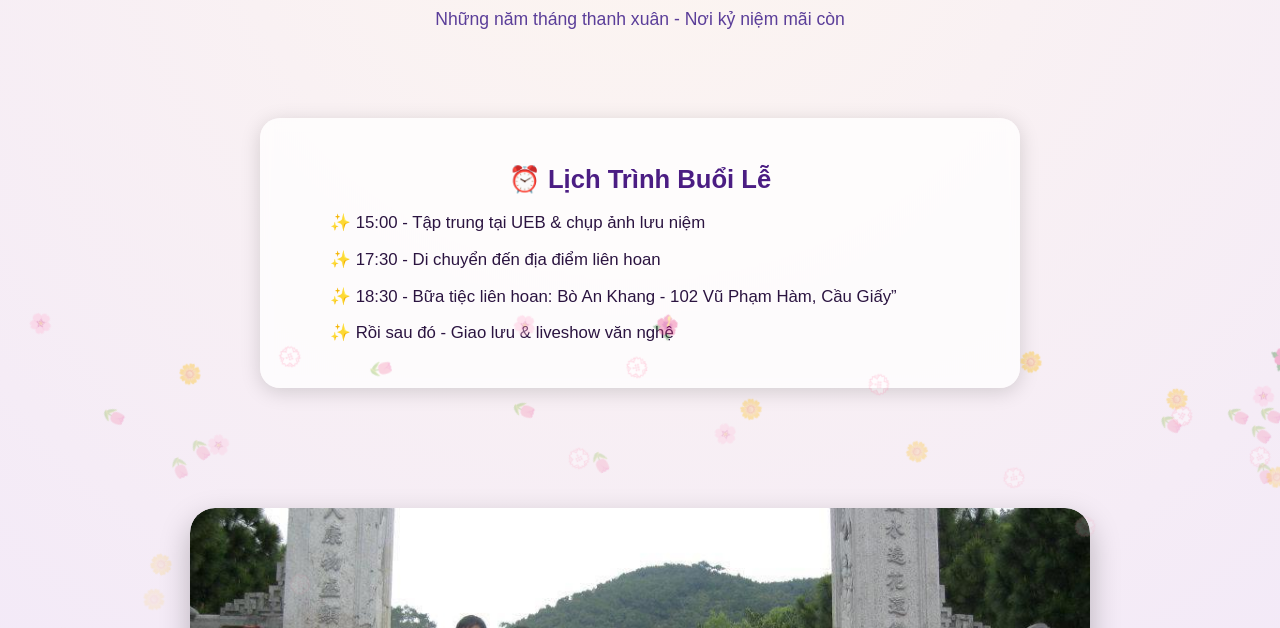
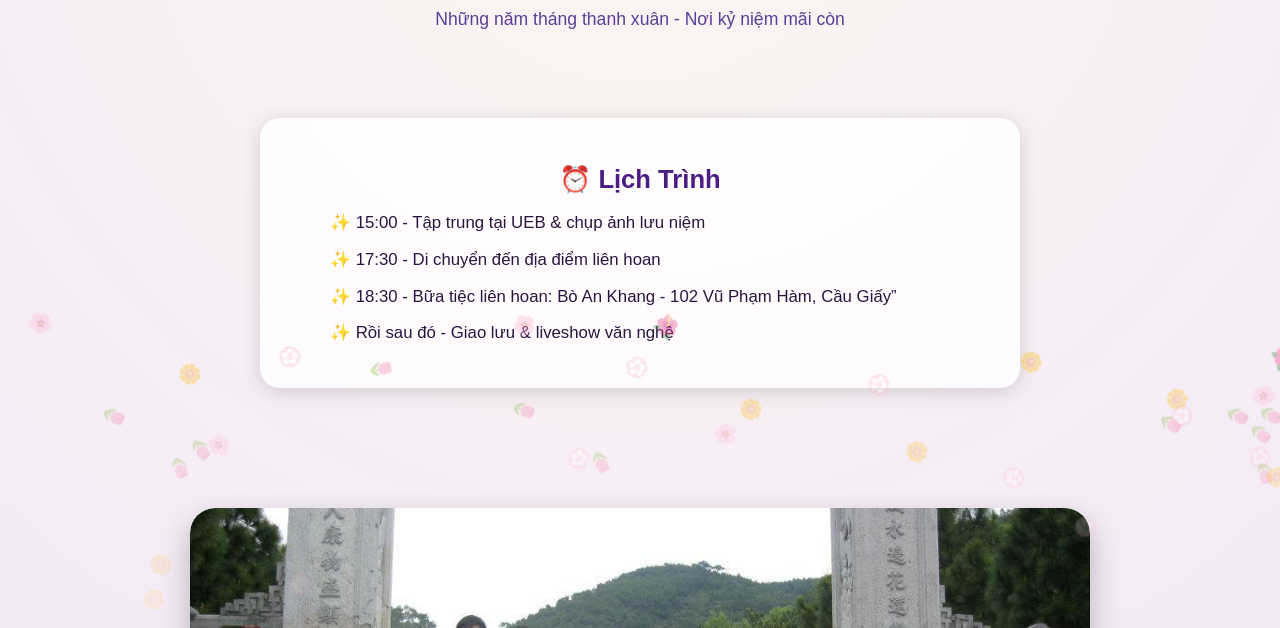
Before and after one commit to dktaray/qh2011e-tcnh-ueb, a website: page about.html in a window 1280 px wide. Shown: the part 172-800 px from the top of the page. Drawn offline with Linux system fonts and the light colour scheme.

Commit message:
Update schedule heading in about.html

```diff
--- a/about.html
+++ b/about.html
@@ -195,7 +195,7 @@
   </header>
 
   <section class="schedule">
-    <h2>⏰ Lịch Trình Buổi Lễ</h2>
+    <h2>⏰ Lịch Trình</h2>
     <ul>
       <li>15:00 - Tập trung tại UEB & chụp ảnh lưu niệm</li>
       <li>17:30 - Di chuyển đến địa điểm liên hoan</li>
```
